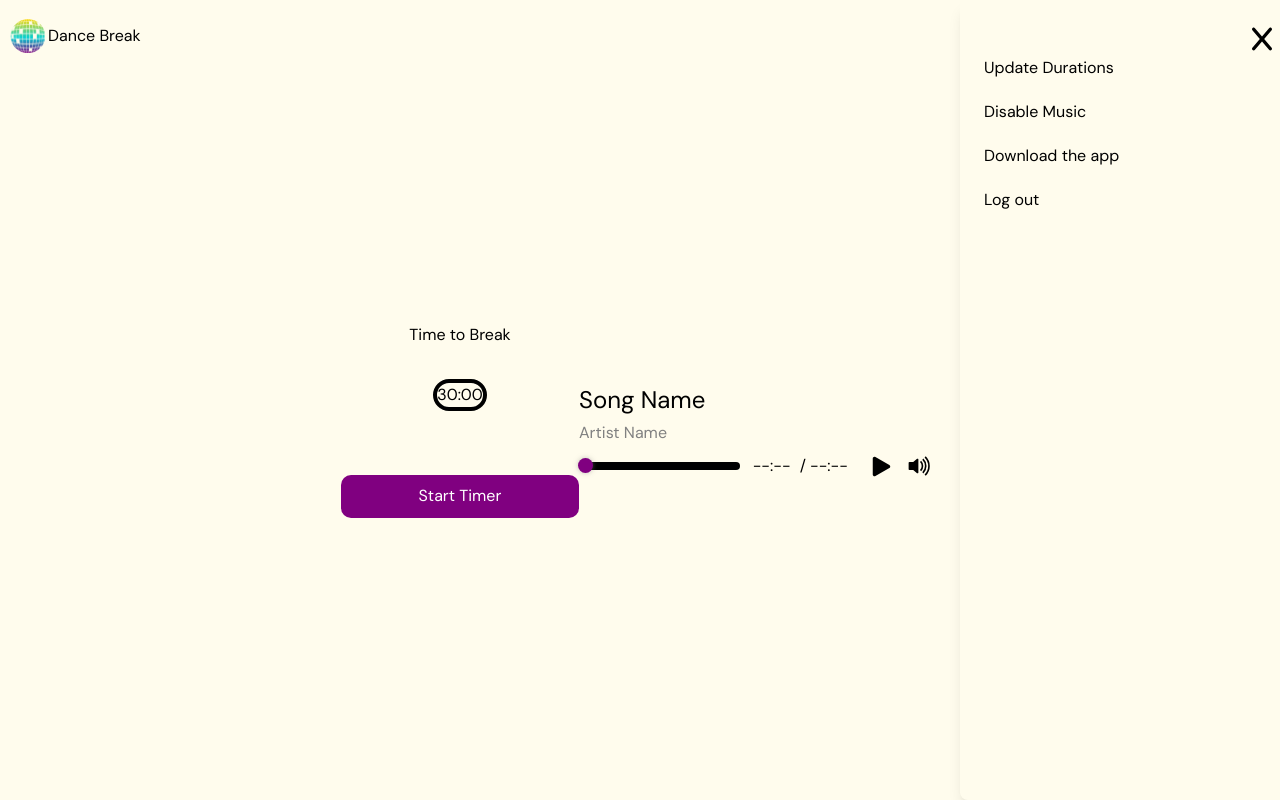
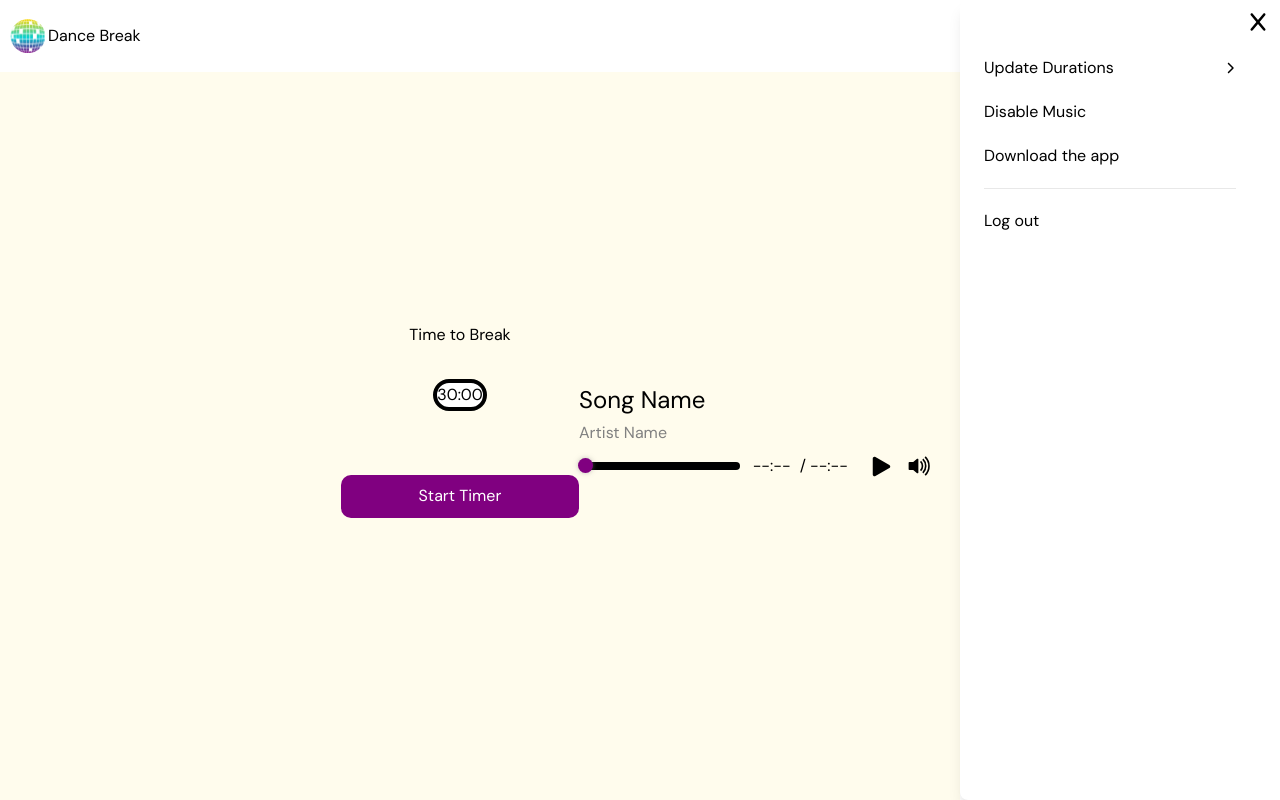
Before and after one commit to thelmaboamah/dance-break-app, a React (Vite) app: page /break in a window 1280 px wide. Both pictures are taken after a click on the picture 1262 px from the left and 37 px from the top of the page. Built offline with nearby package versions, Linux system fonts and the light colour scheme; no server answers; what @passageidentity/passage-react would draw is missing.

Commit message:
Fix toggle issue

```diff
--- a/src/components/Header.jsx
+++ b/src/components/Header.jsx
@@ -19,7 +19,7 @@ export default function Header() {
   return (
 
     //the whole header
-    <div className="flex justify-between items-center w-full px-8 py-4 z-10">
+    <div className="flex justify-between items-center w-full px-8 py-4 z-10 bg-white">
 
       {/* logo and name */}
       <div className="flex flex-row w-full items-center">
@@ -28,16 +28,10 @@ export default function Header() {
         </div>
         <h2>Dance Break</h2>
       </div>
-
-        {/* hamburger */}
-      <div className="w-5 h-5">
-
-        {/* {!isModalOpen && toggleModal()} */}
-
-        <img src={icon} alt="BarsSolidorXSolid" onClick={() => setModalOpen(!isModalOpen)} />
+      <div>
+        <img src={icon} className="w-5 h-5 z-50 absolute top-12 right-12" alt="BarsSolidorXSolid" onClick={() => setModalOpen(!isModalOpen)} />
         {isModalOpen && <Modal/>}
-     </div>
-
+        </div>
      </div>
 );
       }
--- a/src/components/Modal.jsx
+++ b/src/components/Modal.jsx
@@ -1,9 +1,9 @@
-// import XSolid from "../../public/icons/x-solid.svg";
+import Chevron from "../../public/icons/chevron-right-solid.svg";
 
 export default function Modal() {
   return (
     // <div className="fixed inset-0 flex items-center justify-center z-50 bg-black bg-opacity-50 h-screen ">
-    <div className="   fixed right-0 top-0 h-screen w-1/4 z-50 bg-white">
+    <div className="bg-white fixed right-0 top-0 h-screen desktop:w-1/4 w-[238px]">
       <div className="bg-white rounded-lg shadow-lg w-96 h-screen">
         <div className="p-6">
           {/* closign icon */}
@@ -15,19 +15,15 @@ export default function Modal() {
           {/* 5 rows */}
           <ul className="space-y-5">
             <li>
-              <button className="hover:underline focus:outline-none">
-                Update Durations
+              <button className="w-3/4 flex justify-between items-center hover:underline focus:outline-none">
+                <div>Update Durations</div>
+                <img className="w-3 h-3" src={Chevron} alt="chevron pointing right"></img>
               </button>
+
             </li>
             <li>
               <button className="hover:underline focus:outline-none">
                 Disable Music
-                {/* <label className="relative inline-flex items-center cursor-pointer">
-  <input type="checkbox" value="" className="sr-only peer">
-  <div className="w-11 h-6 bg-gray-200 peer-focus:outline-none peer-focus:ring-4 peer-focus:ring-blue-300 dark:peer-focus:ring-blue-800 rounded-full peer dark:bg-gray-700 peer-checked:after:translate-x-full peer-checked:after:border-white after:content-[''] after:absolute after:top-[2px] after:left-[2px] after:bg-white after:border-gray-300 after:border after:rounded-full after:h-5 after:w-5 after:transition-all dark:border-gray-600 peer-checked:bg-blue-600"></div>
-  <span className="ml-3 text-sm font-medium text-gray-900 dark:text-gray-300">Toggle me</span>
-  </input>
-</label> */}
               </button>
             </li>
             <li>
@@ -35,7 +31,7 @@ export default function Modal() {
                 Download the app
               </button>
             </li>
-            <li><div className="border-t-grey border-t-1 width-2/4"></div></li>
+            <li><div className="bg-grey border-t-1 desktop:w-3/4 w-[189px] h-[1px]"></div></li>
             <li>
               <button className="hover:underline focus:outline-none">
                 Log out
--- a/src/views/Welcome.jsx
+++ b/src/views/Welcome.jsx
@@ -3,21 +3,23 @@ import { PassageAuthGuard } from "@passageidentity/passage-react";
 import { usePassageUserInfo } from "../hooks";
 
 import LogoutButton from "../components/LogoutButton";
-import styles from "../styles/Dashboard.module.css";
+import dashStyles from "../styles/Dashboard.module.css";
 import AuthRedirect from "../components/AuthRedirect";
+import centerStyles from "../styles/Center.module.css";
 
 function Welcome() {
   const { userInfo, loading } = usePassageUserInfo();
 
   if (loading) {
     return (
-      <div className={styles.dashboard}>
-        <div className={styles.title}>Loading...</div>
+      <div className={dashStyles.dashboard}>
+        <div className={dashStyles.title}>Loading...</div>
       </div>
     );
   }
 
   return (
+    <div className={centerStyles.root}>
     <PassageAuthGuard unAuthComp={<AuthRedirect />}>
       <>
         <div className="desktop:flex-1">
@@ -49,6 +51,7 @@ function Welcome() {
         </section>
       </>
     </PassageAuthGuard>
+    </div>
   );
 }
 
--- a/src/views/WorkTimer.jsx
+++ b/src/views/WorkTimer.jsx
@@ -14,7 +14,7 @@ export default function WorkTimer() {
         </div>
         {/* <div className="flex-grow flex flex-col justify-center items-center"> */}
 
-        <div className="        flex-grow flex items-center justify-center">
+        <div className="flex-grow flex items-center justify-center">
           <CenterTimer />
         </div>
       </div>
--- a/tailwind.config.js
+++ b/tailwind.config.js
@@ -13,7 +13,8 @@ export default {
       purpleText: "#800080", // for secondary button text
       yellowBg: "#FFFCED", // for break timer and splash screen
       lightGray: "#818181", // for audio player text
-      grey: "E8E8E8" // for horizontal line in menu
+      grey: "#E8E8E8", // for horizontal line in menu
+      white: "#FFFFFF",
     },
     fontFamily: {
       dmSans: ["DM Sans", "sans-serif"],
```
Also changed, not shown: public/icons/chevron-right-solid.svg (added), public/icons/chevron-up-solid.svg (deleted).
